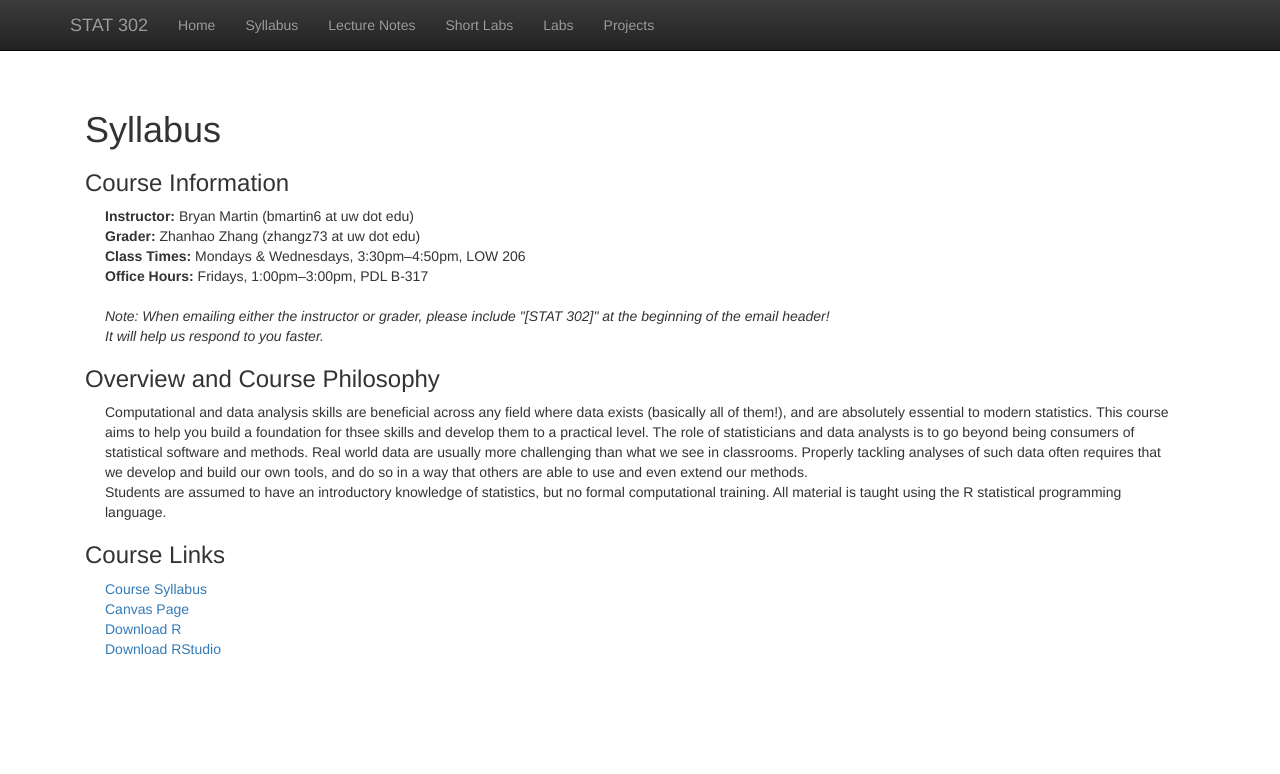
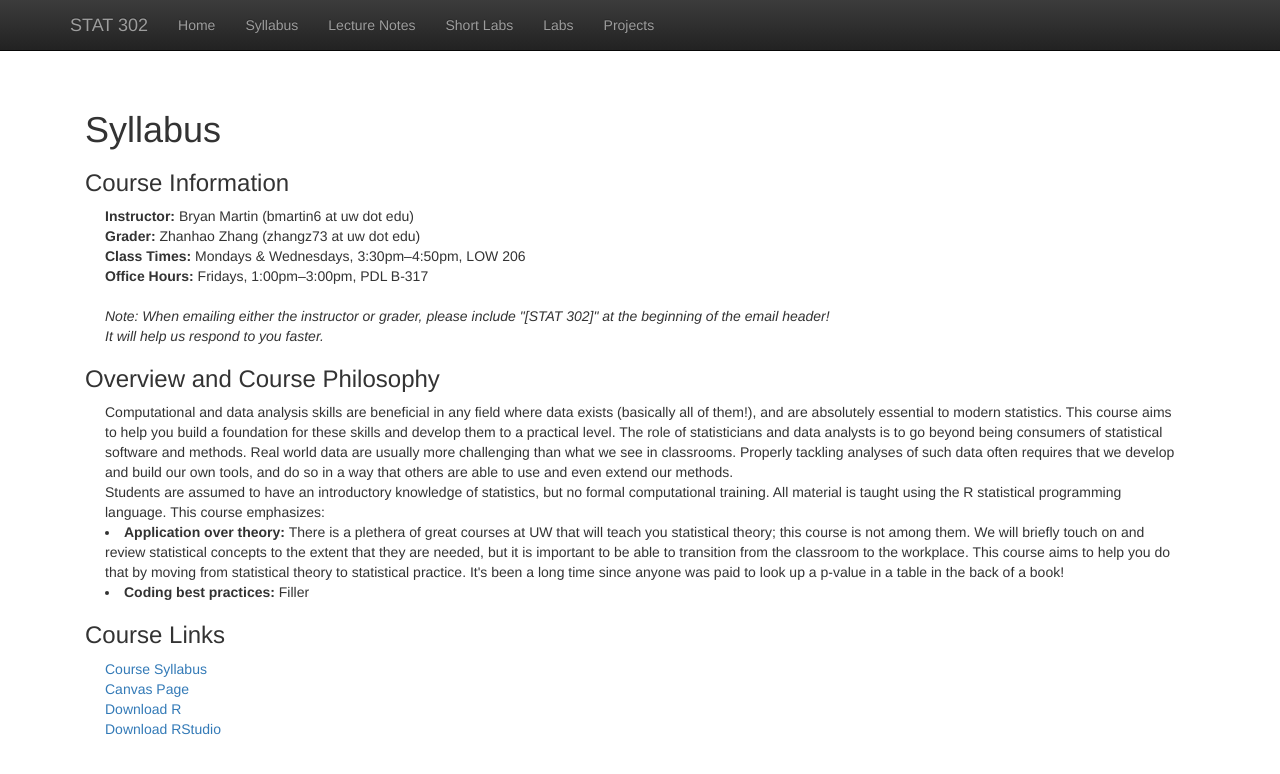
Before and after one commit to bryandmartin/STAT302, a Jekyll site: the page built from syllabus.html, in a window 1280 px wide. Shown: the top 774 px of the page. Built offline with Jekyll 4.4.1, drawn with Linux system fonts in a browser that asks for light colours; nearby versions of some CDN libraries; library files that are not in the unit come from our copies.

Commit message:
Update syllabus.html

```diff
--- a/syllabus.html
+++ b/syllabus.html
@@ -26,16 +26,26 @@ title:  'Syllabus'
 
 <h3> Overview and Course Philosophy </h3>
 <p class="content" style="padding:0px;margin:0px 20px 0px;">
-  Computational and data analysis skills are beneficial across any field where data exists (basically all of them!),
+  Computational and data analysis skills are beneficial in any field where data exists (basically all of them!),
   and are absolutely essential to modern statistics.
-  This course aims to help you build a foundation for thsee skills and develop them to a practical level.
+  This course aims to help you build a foundation for these skills and develop them to a practical level.
   The role of statisticians and data analysts is to go beyond being consumers of statistical software and methods.
   Real world data are usually more challenging than what we see in classrooms.
   Properly tackling analyses of such data often requires that we develop and build our own tools,
   and do so in a way that others are able to use and even extend our methods.
   <br/>
   Students are assumed to have an introductory knowledge of statistics, but no formal computational training.
-  All material is taught using the R statistical programming language.
+  All material is taught using the R statistical programming language. This course emphasizes:
+  <li style="padding:0px;margin:0px 20px 0px;"> <b>Application over theory:</b>
+    There is a plethera of great courses at UW that will teach you statistical theory; this course is not among them.
+    We will briefly touch on and review statistical concepts to the extent that they are needed,
+    but it is important to be able to transition from the classroom to the workplace.
+    This course aims to help you do that by moving from statistical theory to statistical practice.
+    It's been a long time since anyone was paid to look up a p-value in a table in the back of a book!
+  </li>
+  <li style="padding:0px;margin:0px 20px 0px;"> <b>Coding best practices:</b>
+    Filler
+  </li>
 </p>
 
 <h3> Course Links </h3>
```
